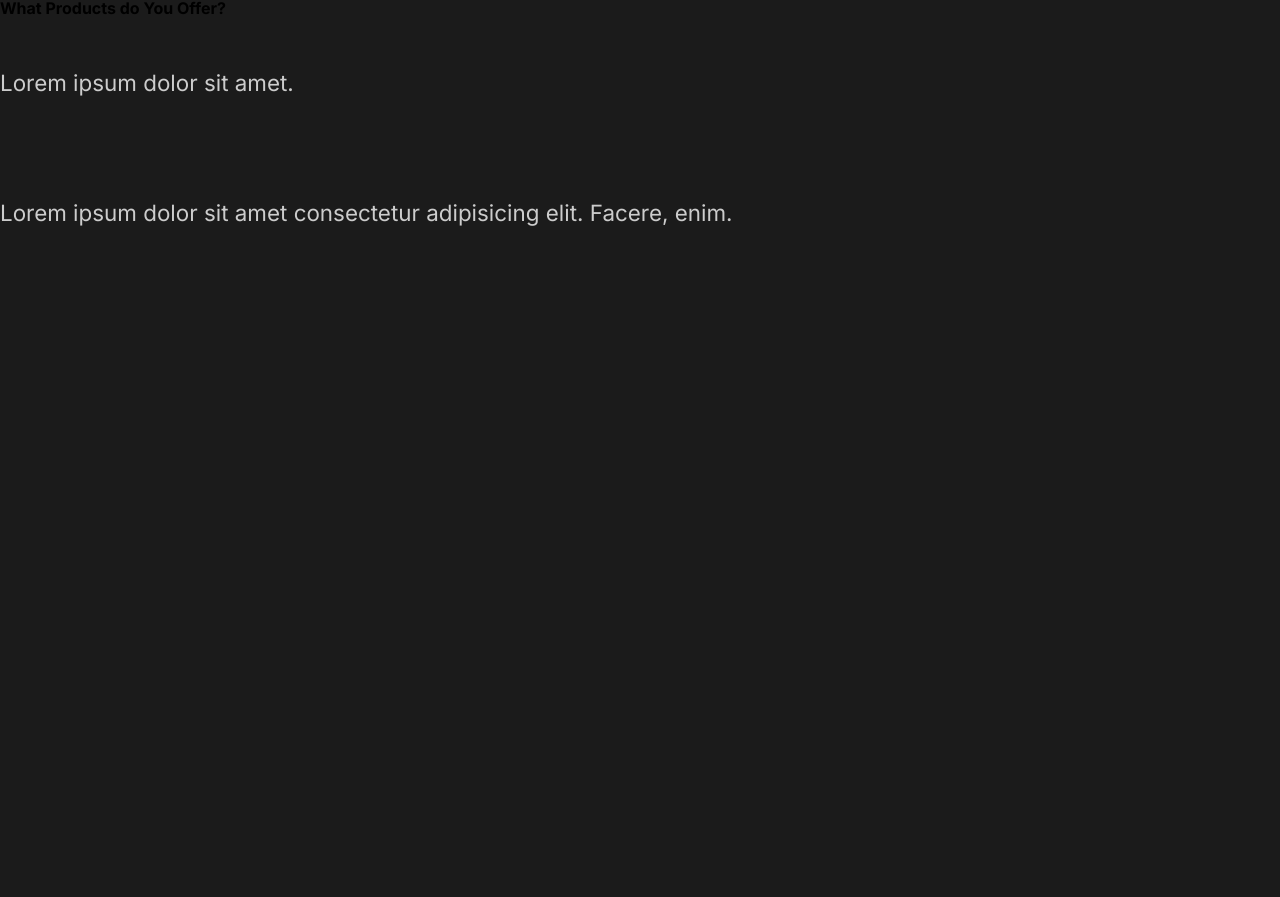
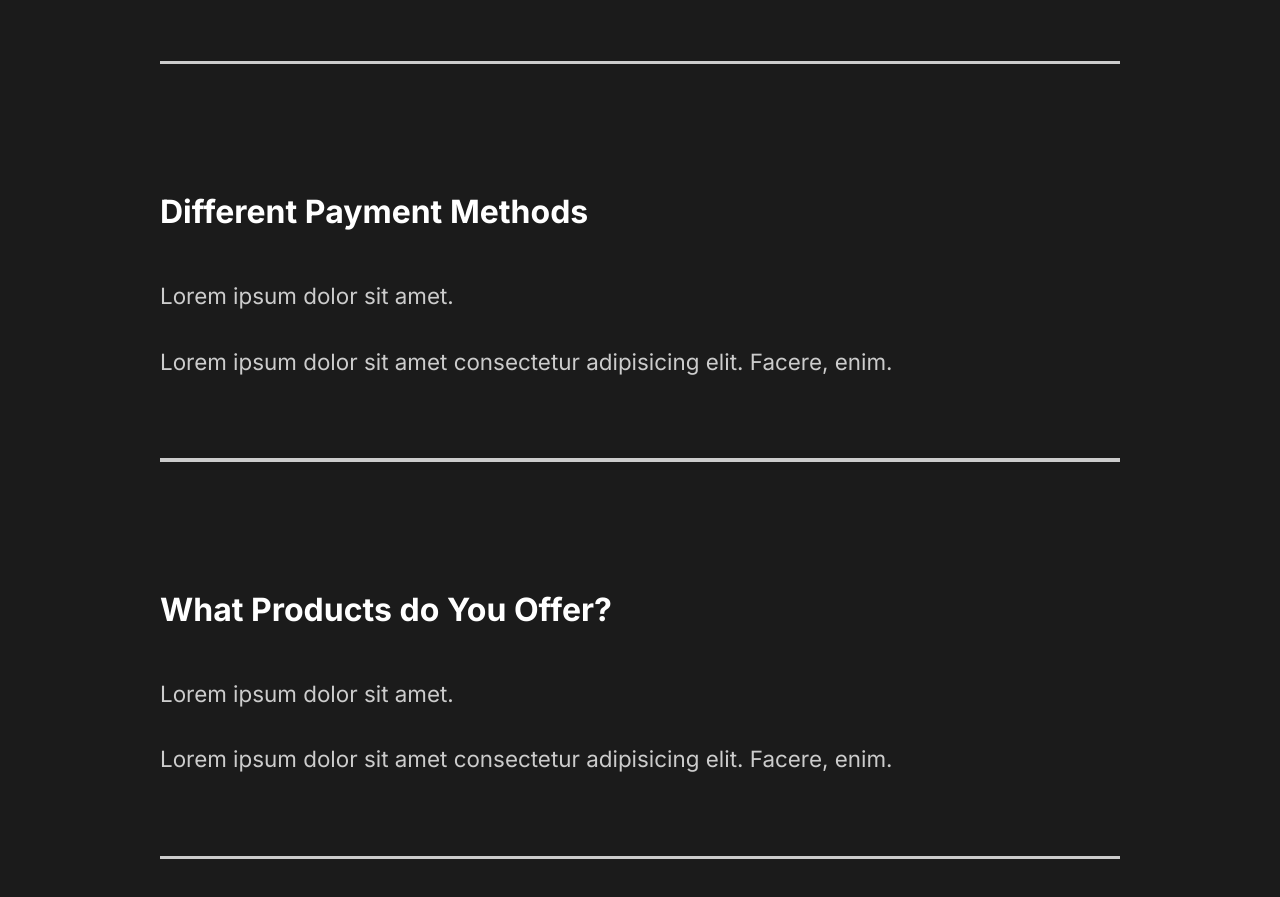
Before and after one commit to aashishshrestha09/Capture-Portfolio, a React (Create React App) app: page / in a window 1280 px wide. Shown: the part 2853-3750 px from the top of the page. Before the commit the page ends 3130 px from the top, so only its background shows below. Built offline with nearby package versions, Linux system fonts and the light colour scheme.

Commit message:
6. Styling Faq Section

```diff
--- a/src/components/FaqSection.js
+++ b/src/components/FaqSection.js
@@ -1,6 +1,9 @@
+import styled from 'styled-components'
+import {About} from '../styles'
+
 const FaqSection = () => {
     return(
-        <div className="faq">
+        <Faq>
             <h2>Any Questions <span>FAQ</span></h2>
             <div className="question">
                 <h4>How Do I Start?</h4>
@@ -8,6 +11,7 @@
                     <p>Lorem ipsum dolor sit amet.</p>
                     <p>Lorem ipsum dolor sit amet consectetur adipisicing elit. Facere, enim.</p>
                 </div>
+                <div className="faq-line"></div>
             </div>
             <div className="question">
                 <h4>Dailt Schedule</h4>
@@ -15,6 +19,7 @@
                     <p>Lorem ipsum dolor sit amet.</p>
                     <p>Lorem ipsum dolor sit amet consectetur adipisicing elit. Facere, enim.</p>
                 </div>
+                <div className="faq-line"></div>
             </div>
             <div className="question">
                 <h4>Different Payment Methods</h4>
@@ -22,6 +27,7 @@
                     <p>Lorem ipsum dolor sit amet.</p>
                     <p>Lorem ipsum dolor sit amet consectetur adipisicing elit. Facere, enim.</p>
                 </div>
+                <div className="faq-line"></div>
             </div>
             <div className="question">
                 <h4>What Products do You Offer?</h4>
@@ -29,9 +35,39 @@
                     <p>Lorem ipsum dolor sit amet.</p>
                     <p>Lorem ipsum dolor sit amet consectetur adipisicing elit. Facere, enim.</p>
                 </div>
+                <div className="faq-line"></div>
             </div>
-        </div>
+        </Faq>
     )
 }
 
+const Faq = styled(About)`
+    display: block;
+    span {
+        display: block;
+    }
+
+    h2 {
+        padding-bottom: 2rem;
+        font-weight: lighter;
+    }
+    .faq-line {
+        background: #cccccc;
+        height: 0.2rem;
+        margin: 2rem 0rem;
+        width: 100%;
+    }
+    .question {
+        padding: 3rem 0rem;
+        cursor: pointer;
+    }
+    .answer {
+        padding: 2rem 0rem;
+        p {
+            padding: 1rem 0rem;
+        }
+    }
+
+`
+
 export default FaqSection;
--- a/src/components/GlobalStyle.js
+++ b/src/components/GlobalStyle.js
@@ -37,6 +37,7 @@
 }
 h4 {
     font-weight: bold;
+    font-size: 2rem;
 }
 a {
     font-size: 1.1rem;
```
Also changed, not shown: 1 other file (tests, documents, lock files or other folders).
